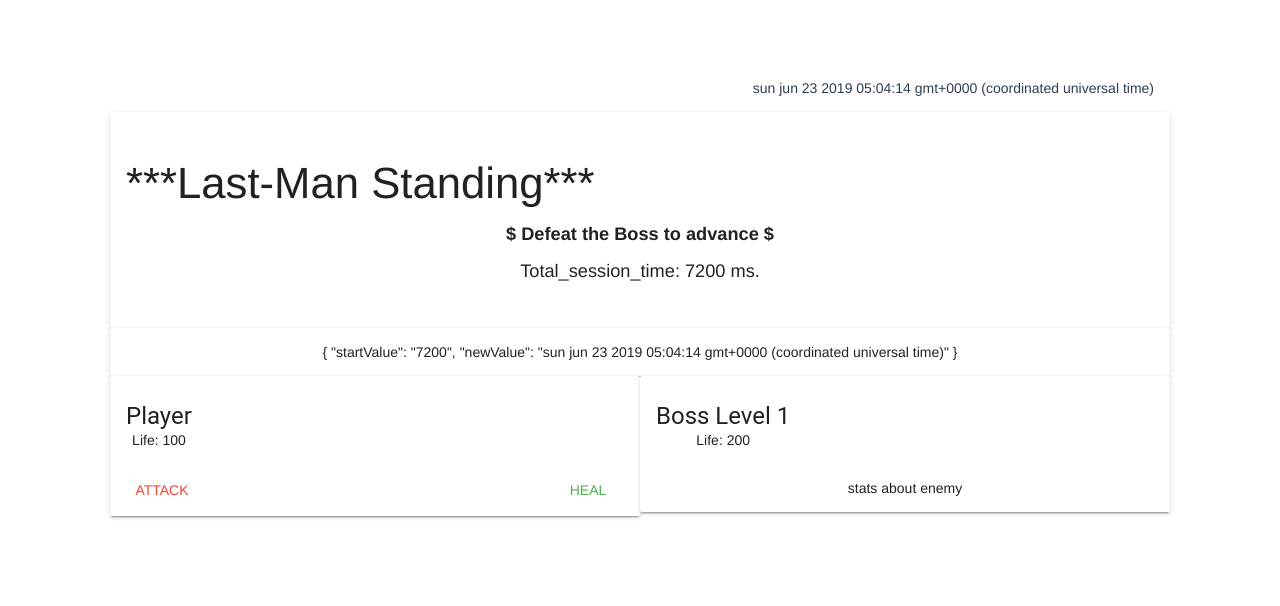
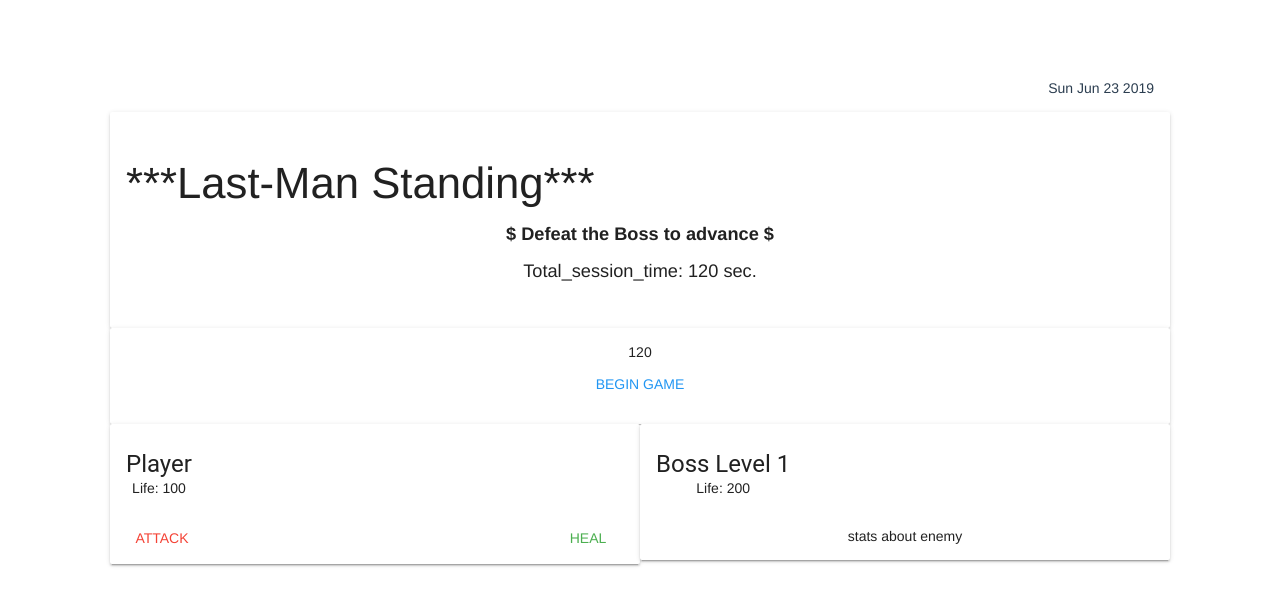
Before and after one commit to kompanymwega/javascript-vue-game, a Vue app: page / in a window 1280 px wide. Shown: the top 606 px of the page. Built offline with nearby package versions, Linux system fonts and the light colour scheme.

Commit message:
adding file changes before transferring

```diff
--- a/src/App.vue
+++ b/src/App.vue
@@ -1,21 +1,23 @@
 <template>
   <v-layout id="app" row wrap>
     <v-flex xs12 sm10 offset-sm1 fill-height>
-      <v-card-text class="time-right"> {{this.getTime }} </v-card-text>
+      <v-card-text class="time-right">{{this.getTime }}</v-card-text>
       <v-card class="progress-bar">
-      <v-card-title class="app-title">***Last-Man Standing***</v-card-title>
-      <v-spacer></v-spacer>
+        <v-card-title class="app-title">***Last-Man Standing***</v-card-title>
+        <v-spacer></v-spacer>
 
-      <h4 class="text">$ Defeat the Boss to advance $</h4>
-      <v-spacer></v-spacer>
+        <h4 class="text">$ Defeat the Boss to advance $</h4>
+        <v-spacer></v-spacer>
 
-        <v-card-text >Total_session_time: {{ countDownBarStart }} ms.</v-card-text>
-
+        <v-card-text>Total_session_time: {{ countDownBarStart }} sec.</v-card-text>
       </v-card>
       <v-spacer></v-spacer>
       <v-card>
-        <v-card-text > {{this.countDown }} </v-card-text>
+        <v-card-text >
+          <span> {{ this.countDown }}</span> <br />
 
+          <v-btn flat color="blue"> Begin Game</v-btn>
+        </v-card-text>
       </v-card>
 
       <Playground />
@@ -34,24 +36,27 @@ export default {
   data() {
     return {
       // implement countdown with js
-      countDownBarStart: "7200"
+      countDownBarStart: "120"
     };
   },
-  computed:{
-    getTime: function () {
-      let localTime = Date().toLocaleLowerCase();
+  computed: {
+    getTime: function() {
+      let current = new Date();
+      let localTime = current.toDateString();
       return localTime;
     },
-    countDown: function () {
+    countDown: function() {
       let startValue = this.countDownBarStart;
 
-      let newValue =Date().toLocaleLowerCase();
-      return {
-        startValue,
-        newValue
-      };
+      let newValue = parseInt(startValue);
 
+      let limit = 0;
 
+      while (newValue >= limit) {
+        let deduct = newValue--;
+        console.log(deduct);
+        return deduct;
+      }
 
     }
   }
@@ -81,7 +86,7 @@ export default {
   padding-bottom: 30px;
   font-size: 1.3em;
 }
-.time-right{
+.time-right {
   text-align: end;
 }
 </style>
```
Also changed, not shown: src/components/playground.vue (line endings or trailing spaces).
